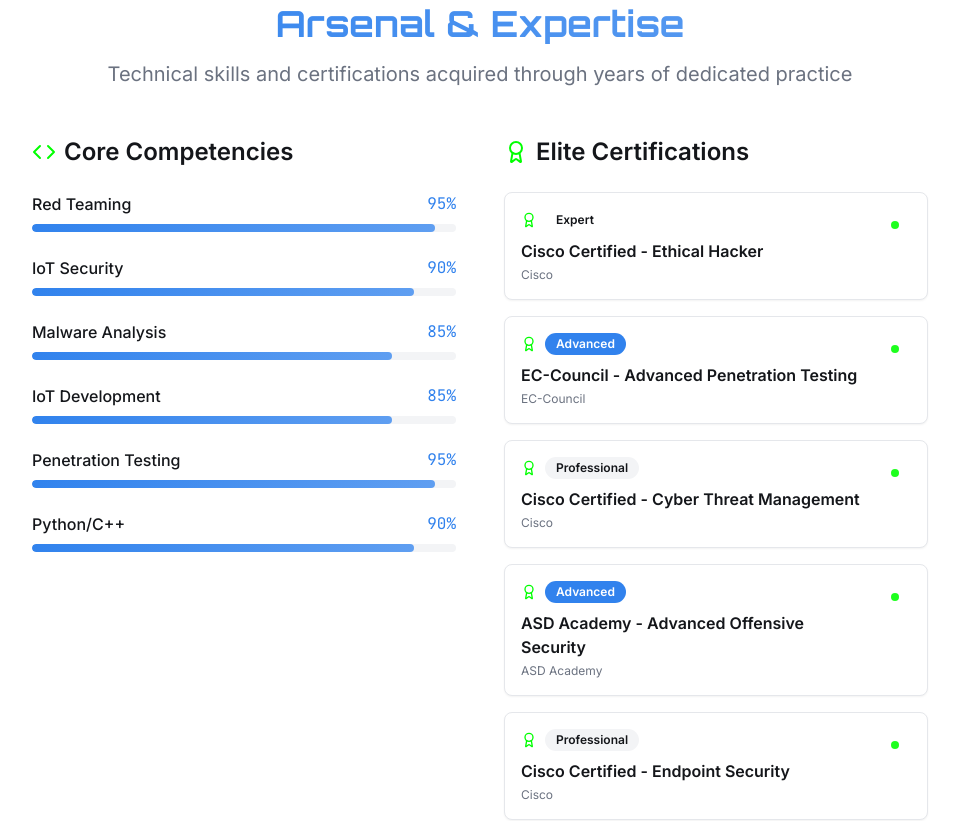
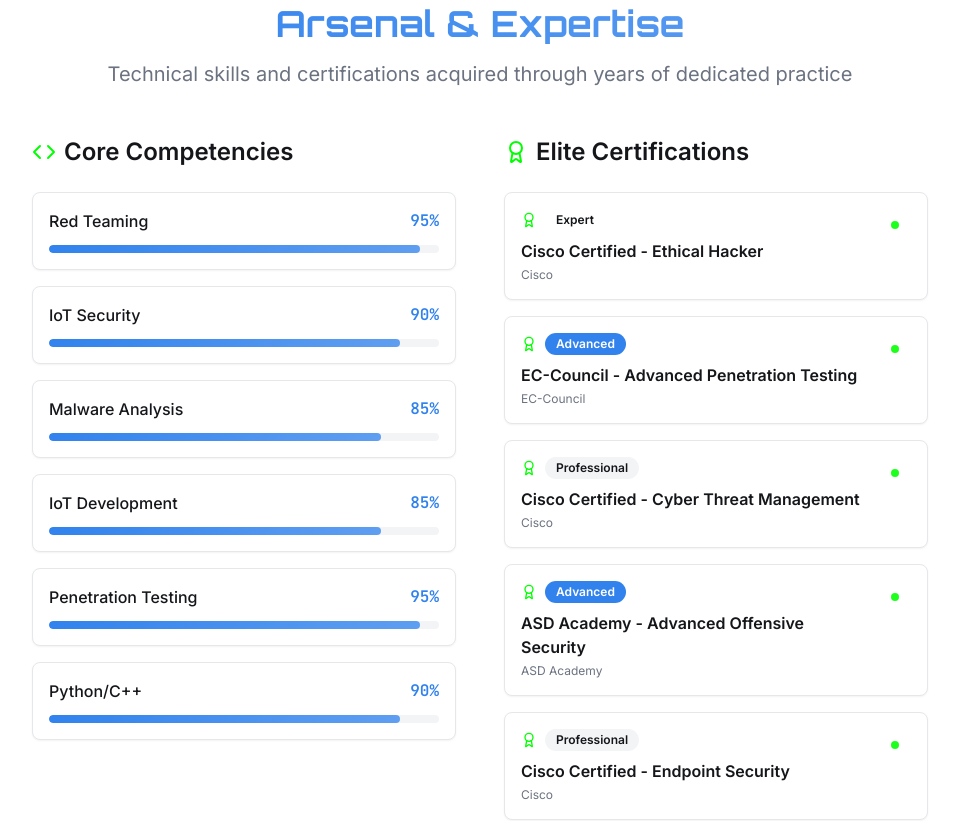
Before and after one commit to kshitij000806/kshitij-sec-future, a React (Vite) app: page / in a window 1280 px wide. Shown: the part 1500-2321 px from the top of the page, without its empty margins (160-1119 px from the left). Built offline with nearby package versions, Linux system fonts and the light colour scheme; the HTML template or start-up script is replaced by a standard one.

Commit message:
Update Competencies and Certifications
Align "Core Competencies" and "Elite Certifications" to the expert level, ensuring consistency in presentation and visual hierarchy.

```diff
--- a/src/pages/Index.tsx
+++ b/src/pages/Index.tsx
@@ -249,38 +249,40 @@ const Index = () => {
               </p>
             </div>
 
-            <div className="grid lg:grid-cols-2 gap-8 lg:gap-12">
-              {/* Skills Chart */}
-              <div>
+            <div className="grid lg:grid-cols-2 gap-8 lg:gap-12 items-start">
+              {/* Core Competencies */}
+              <div className="h-full">
                 <h3 className="text-2xl font-semibold mb-6 flex items-center">
                   <Code className="h-6 w-6 text-cyber mr-2" />
                   Core Competencies
                 </h3>
-                <div className="space-y-6">
+                <div className="space-y-4">
                   {skills.map((skill, index) => (
-                    <div key={index} className="group">
-                      <div className="flex justify-between mb-2">
+                    <Card key={index} className="hover-lift transition-all duration-300 hover:shadow-lg hover:border-cyber/30">
+                      <CardContent className="p-4">
+                        <div className="flex justify-between items-center mb-3">
                           <span className="font-medium text-sm sm:text-base">{skill.name}</span>
-                        <span className="text-primary font-mono text-sm sm:text-base">{skill.level}%</span>
+                          <span className="text-primary font-mono text-sm sm:text-base font-semibold">{skill.level}%</span>
                         </div>
                         <div className="w-full bg-muted rounded-full h-2 overflow-hidden">
                           <div
-                          className="bg-gradient-primary h-2 rounded-full transition-all duration-1000 ease-out group-hover:shadow-glow"
+                            className="bg-gradient-primary h-2 rounded-full transition-all duration-1000 ease-out hover:shadow-glow"
                             style={{ width: `${skill.level}%` }}
                           />
                         </div>
-                    </div>
+                      </CardContent>
+                    </Card>
                   ))}
                 </div>
               </div>
 
-              {/* Certifications */}
-              <div>
+              {/* Elite Certifications */}
+              <div className="h-full">
                 <h3 className="text-2xl font-semibold mb-6 flex items-center">
                   <Award className="h-6 w-6 text-cyber mr-2" />
                   Elite Certifications
                 </h3>
-                <div className="grid gap-4">
+                <div className="space-y-4">
                   {certifications.map((cert, index) => (
                     <Card key={index} className="hover-lift transition-all duration-300 hover:shadow-lg hover:border-cyber/30">
                       <CardContent className="p-4">
```
Lines whose indentation alone changed are shown as unchanged.
